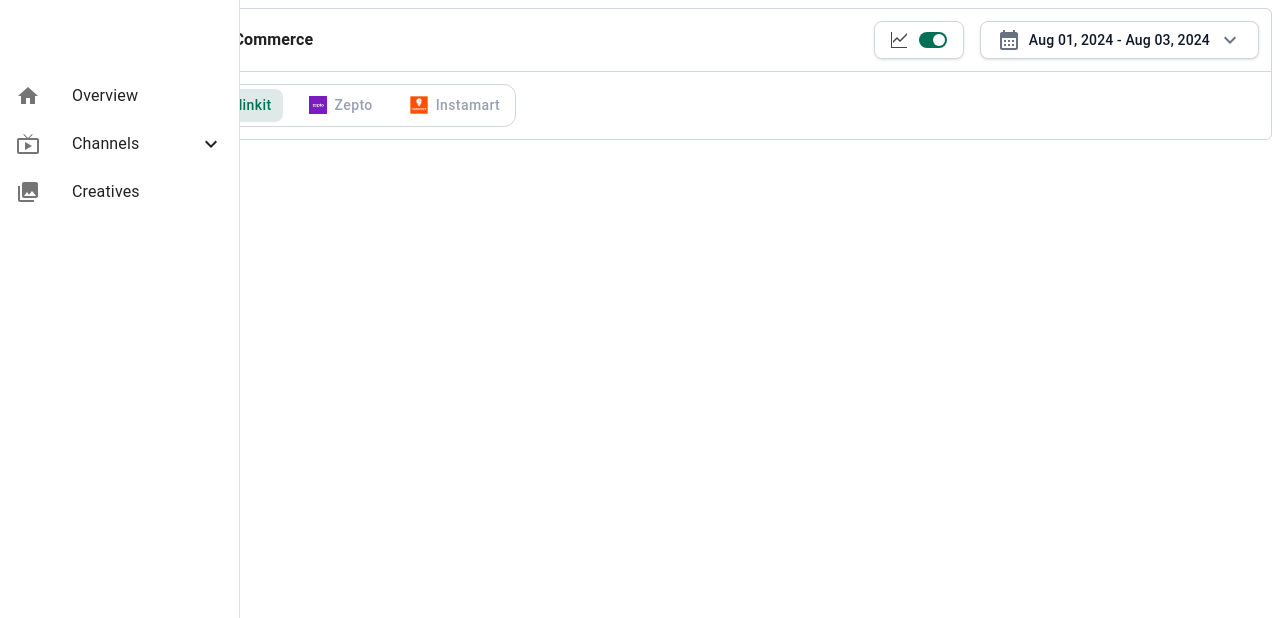
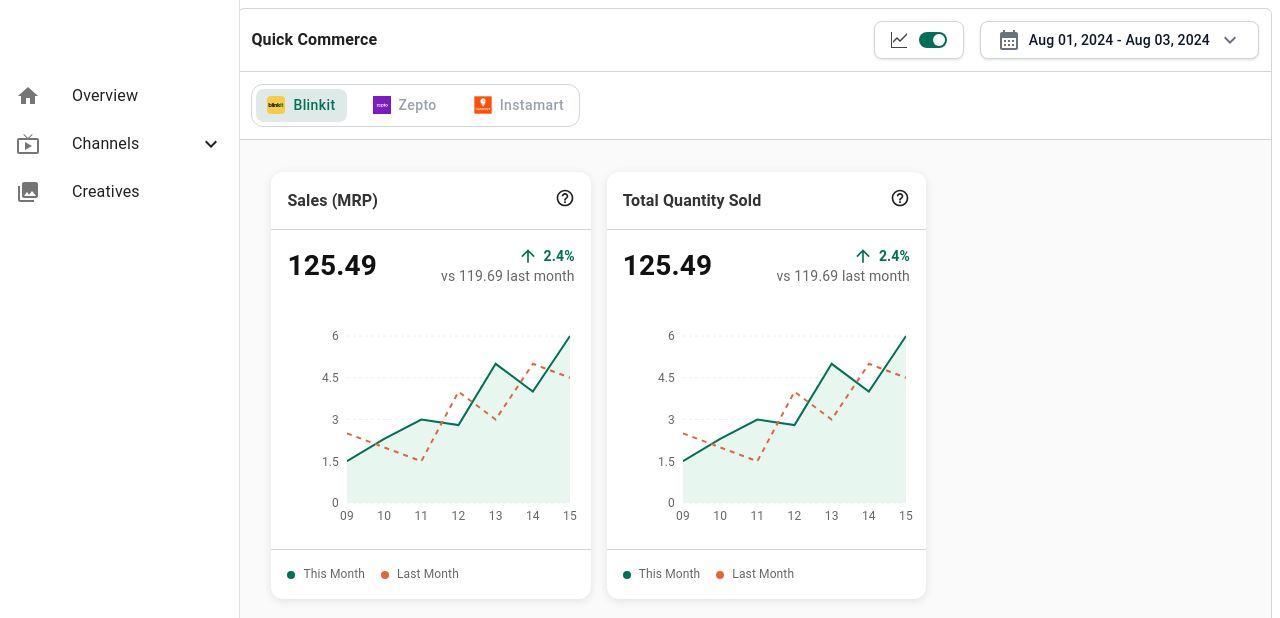
Before and after one commit to zeyakarim/Quick-Commerce, a Next.js app: page / in a window 1280 px wide. Shown: the top 618 px of the page. Built offline with nearby package versions, Linux system fonts and the light colour scheme.

Commit message:
[Feat] Sales Mrp and Total Quantity Sold Card Created

```diff
--- a/app/layout.js
+++ b/app/layout.js
@@ -25,12 +25,12 @@
       <body>
         <div className="flex">
           {/* LEFT NAVBAR */}
-          <aside className="w-[13%] md:w-[8%] lg:w-[13%]">
+          <aside className="w-[18%]">
             <Navbar />
           </aside>
 
           {/* RIGHT CONTENT AREA */}
-          <main className="w-[87%] md:w-[92%] lg:w-[87%] bg-white flex flex-col">
+          <main className="w-[82%] bg-white flex flex-col">
             {/* <Header /> */}
             {children}
             {/* <Analytics /> */}
--- a/app/page.js
+++ b/app/page.js
@@ -1,9 +1,16 @@
+import SalesChartCard from "@/components/ChartCard";
 import Header from "@/components/Header";
 
 export default function Home() {
   return (
-    <div className='m-2 flex gap-4 flex-col md:flex-row border-gray-300 border-1 rounded-md'>
+    <div className='m-2 flex flex-col border-gray-300 border-1 rounded-md'>
       <Header />
+
+      <div className="w-full flex flex-row gap-4 p-8 bg-[#FAFAFA]">
+        <SalesChartCard title='Sales (MRP)' />
+
+        <SalesChartCard title='Total Quantity Sold' />
+      </div>
     </div>
   );
 }
--- /dev/null
+++ b/components/ChartCard.jsx
@@ -0,0 +1,150 @@
+'use client'
+import React from 'react';
+import { Card, Typography, Box } from '@mui/material';
+import { AreaChart, Area, XAxis, YAxis, CartesianGrid, ResponsiveContainer } from 'recharts';
+import { ArrowUpward, HelpOutline } from '@mui/icons-material';
+
+const data = [
+  { name: '09', thisMonth: 1.5, lastMonth: 2.5 },
+  { name: '10', thisMonth: 2.3, lastMonth: 2.0 },
+  { name: '11', thisMonth: 3.0, lastMonth: 1.5 },
+  { name: '12', thisMonth: 2.8, lastMonth: 4.0 },
+  { name: '13', thisMonth: 5.0, lastMonth: 3.0 },
+  { name: '14', thisMonth: 4.0, lastMonth: 5.0 },
+  { name: '15', thisMonth: 6.0, lastMonth: 4.5 },
+];
+
+const SalesChartCard = ({title}) => {
+  return (
+    <Card sx={{
+        borderRadius: '12px',
+        boxShadow: '0px 2px 10px rgba(0, 0, 0, 0.1)',
+        width: '100%',
+        maxWidth: '33%',
+    }}>
+      {/* Header */}
+      <div className='flex flex-row justify-between p-4 border-b-gray-300 border-b-1'>
+        <Typography variant="h6" sx={{
+            fontWeight: 600,
+            fontSize: '16px',
+            color: '#333',
+            mb: 0,
+            p: 0,
+        }}>
+            {title}
+        </Typography>
+        <HelpOutline style={{fontSize:'20px'}} />
+      </div>
+
+      {/* Sales Figures */}
+      <Box sx={{ display: 'flex', justifyContent:'space-between', alignItems: 'baseline', gap: '8px', mb: 3, pr:2, pl:2, pt:2 }}>
+        <Typography variant="h4" sx={{
+          fontWeight: 700,
+          fontSize: '28px',
+          color: '#111',
+          display:'flex',
+          margin:'auto 0px'
+        }} className='my-auto'>
+          125.49
+        </Typography>
+        <div>
+            <Typography variant="body2" sx={{
+            fontSize: '14px',
+            color: '#027056',
+            display: 'flex',
+            justifyContent:'end',
+            fontWeight:600,
+            gap:'6px'
+            }}>
+                <ArrowUpward style={{fontSize:'20px'}} className='my-auto' />
+            2.4%
+            </Typography>
+            <Typography variant="body2" sx={{
+            fontSize: '14px',
+            color: '#666'
+            }}>
+            vs 119.69 last month
+            </Typography>
+        </div>
+      </Box>
+
+      {/* Chart */}
+      <Box sx={{ height: '240px', p:2, pr:0 }} className='border-b-gray-300 border-b-1'>
+        <ResponsiveContainer width="100%" height="100%">
+          <AreaChart
+            data={data}
+            margin={{ top: 10, right: 20, left: 0, bottom: 0 }}
+          >
+            <CartesianGrid
+              strokeDasharray="3 3"
+              vertical={false}
+              stroke="#eee"
+            />
+            <XAxis
+              dataKey="name"
+              axisLine={false}
+              tickLine={false}
+              tick={{ fill: '#666', fontSize: 12 }}
+            />
+            <YAxis
+              domain={[0, 6]}
+              ticks={[0, 1.5, 3.0, 4.5, 6.0]}
+              axisLine={false}
+              tickLine={false}
+              tick={{ fill: '#666', fontSize: 12 }}
+            />
+            <Area
+              type="linear"
+              dataKey="thisMonth"
+              stroke="#027056"
+              fill="#E7F7EF"
+              fillOpacity={1}
+              strokeWidth={2}
+              dot={false}
+            />
+            <Area
+              type="linear"
+              dataKey="lastMonth"
+              stroke="#E0663D"
+              fill="#fff"
+              fillOpacity={0}
+              strokeWidth={2}
+              strokeDasharray="5 5" // This makes the line dotted
+              dot={false}
+            />
+          </AreaChart>
+        </ResponsiveContainer>
+      </Box>
+
+      {/* Legend */}
+      <Box sx={{ display: 'flex', gap: '16px', p:2 }}>
+        <Box sx={{ display: 'flex', alignItems: 'center' }}>
+          <Box sx={{
+            width: '8px',
+            height: '8px',
+            backgroundColor: '#027056',
+            borderRadius: '50%',
+            mr: 1
+          }} />
+          <Typography variant="body2" sx={{ fontSize: '12px', color: '#666' }}>
+            This Month
+          </Typography>
+        </Box>
+        <Box sx={{ display: 'flex', alignItems: 'center' }}>
+          <Box sx={{
+            width: '8px',
+            height: '8px',
+            backgroundColor: '#E0663D',
+            borderRadius: '50%',
+            mr: 1
+          }} />
+          <Typography variant="body2" sx={{ fontSize: '12px', color: '#666' }}>
+            Last Month
+          </Typography>
+        </Box>
+      </Box>
+    </Card>
+  );
+};
+
+export default SalesChartCard;
--- a/components/Header.jsx
+++ b/components/Header.jsx
@@ -5,7 +5,7 @@
 
 const Header = () => {
     return (
-        <div className='w-full flex flex-col'>
+        <div className='w-full flex flex-col border-b-1 border-[#d1d5dc]'>
             <TopHeader />
             <CompaniesToggle />
         </div>
--- a/package.json
+++ b/package.json
@@ -23,7 +23,8 @@
     "framer-motion": "^12.6.3",
     "next": "15.2.5",
     "react": "^19.0.0",
-    "react-dom": "^19.0.0"
+    "react-dom": "^19.0.0",
+    "recharts": "^2.15.2"
   },
   "devDependencies": {
     "@eslint/eslintrc": "^3",
```
Also changed, not shown: 1 other file (tests, documents, lock files or other folders).
